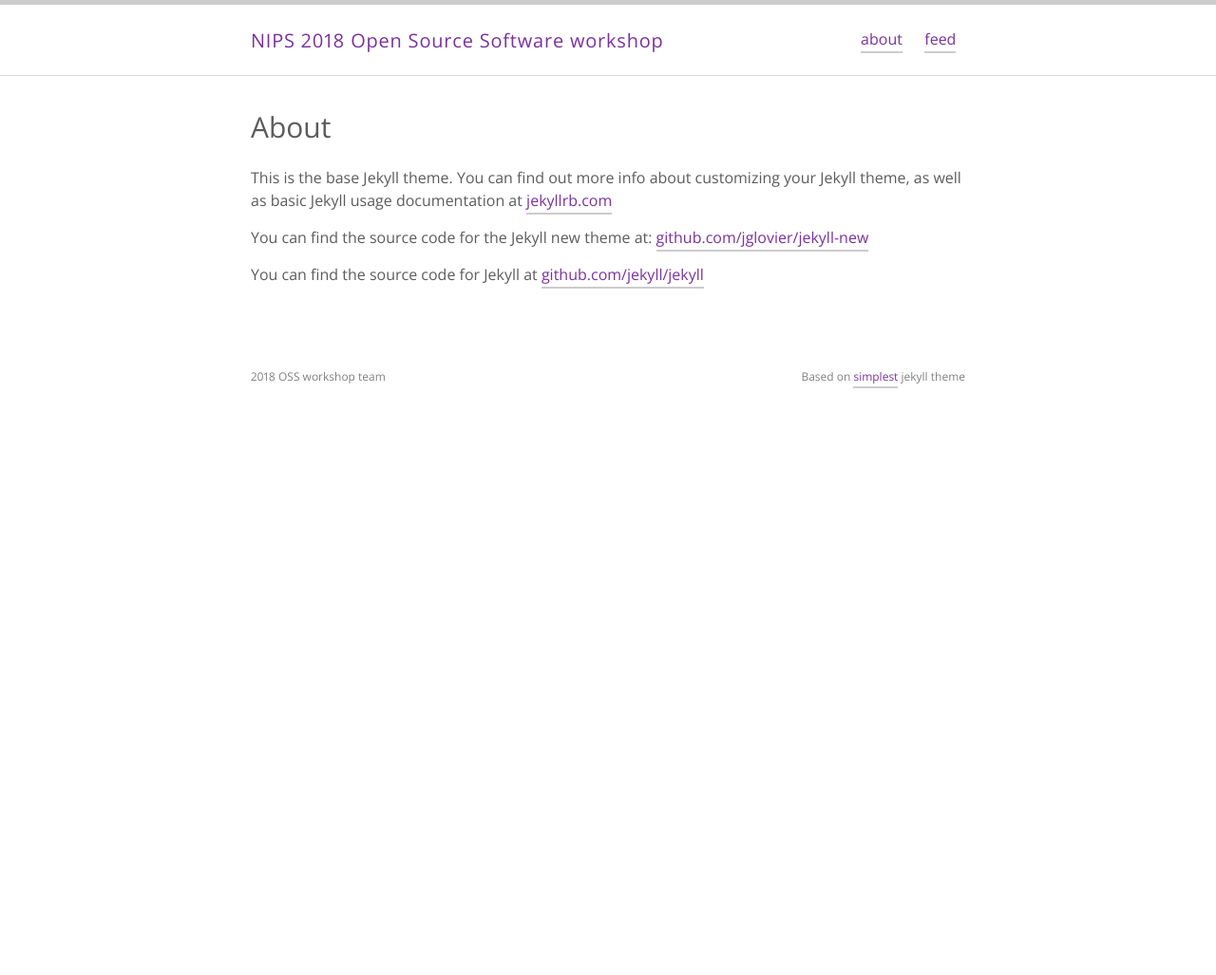
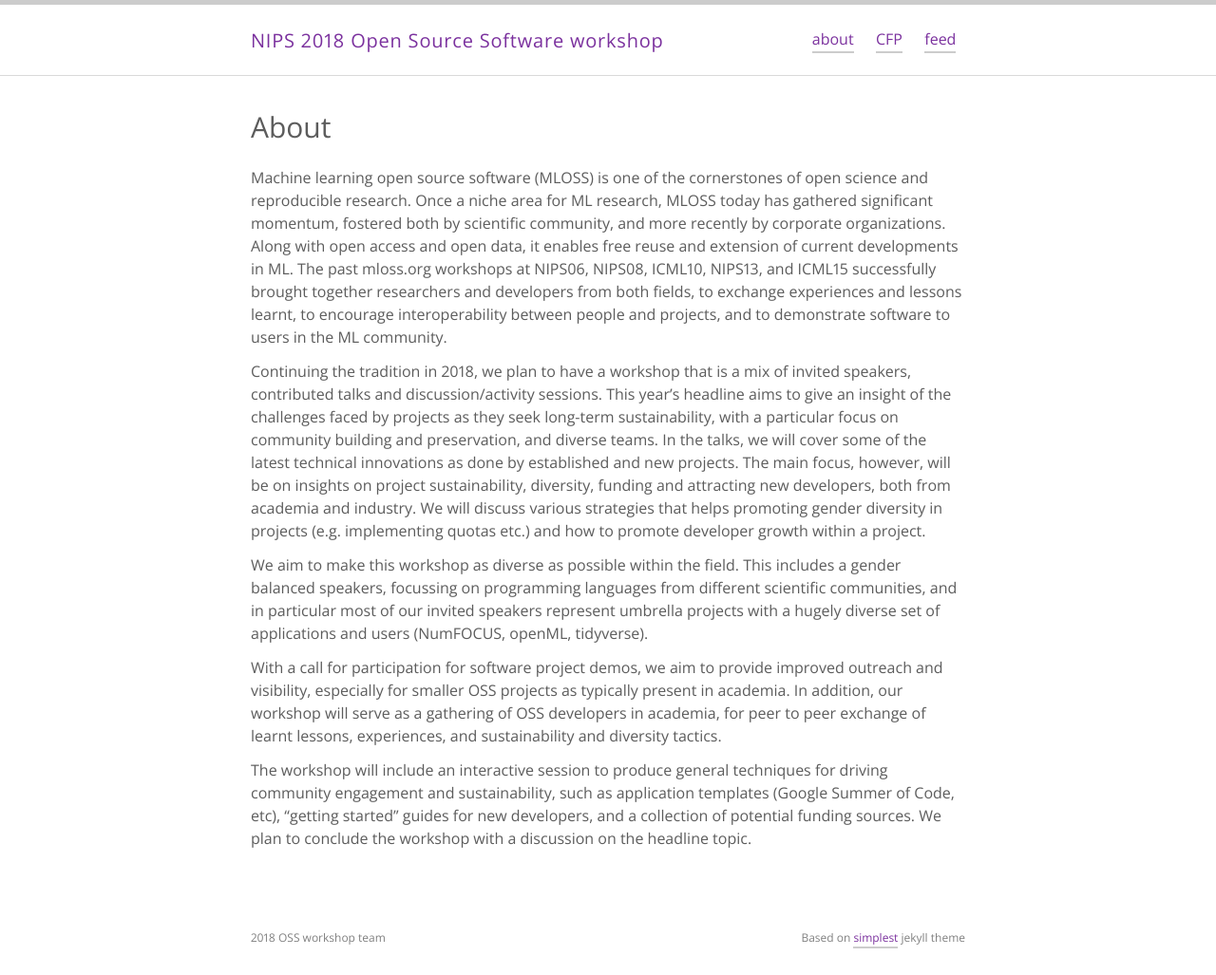
Before and after one commit to nips-2018-oss/nips-2018-oss.github.io, a Jekyll site: the page built from about.md, in a window 1280 px wide. Shown: the whole page at 95% size. Built offline with Jekyll 4.4.1, drawn with Linux system fonts in a browser that asks for light colours; before the commit the page ends 900 px from its top, so only the background shows below that.

Commit message:
Add text for about and add cfp

```diff
--- a/_includes/nav.html
+++ b/_includes/nav.html
@@ -4,6 +4,7 @@
     <h1 class="logo"><a href="{{ '/' | prepend: site.baseurl }}">{{ site.title }}</a></h1>
     <ul class="navbar">
       <li><a href="{{ '/about' | prepend: site.baseurl }}">about</a></li>
+      <li><a href="{{ '/cfp' | prepend: site.baseurl }}">CFP</a></li>
       <li><a href="{{ "/feed.xml" | prepend: site.baseurl }}" target="_blank">feed</a></li>
     </ul>
   </div>
--- a/about.md
+++ b/about.md
@@ -4,8 +4,12 @@
 permalink: /about/
 ---
 
-This is the base Jekyll theme. You can find out more info about customizing your Jekyll theme, as well as basic Jekyll usage documentation at [jekyllrb.com](http://jekyllrb.com/)
+Machine learning open source software (MLOSS) is one of the cornerstones of open science and reproducible research. Once a niche area for ML research, MLOSS today has gathered significant momentum, fostered both by scientific community, and more recently by corporate organizations. Along with open access and open data, it enables free reuse and extension of current developments in ML. The past mloss.org workshops at NIPS06, NIPS08, ICML10, NIPS13, and ICML15 successfully brought together researchers and developers from both fields, to exchange experiences and lessons learnt, to encourage interoperability between people and projects, and to demonstrate software to users in the ML community.
 
-You can find the source code for the Jekyll new theme at: [github.com/jglovier/jekyll-new](https://github.com/jglovier/jekyll-new)
+Continuing the tradition in 2018, we plan to have a workshop that is a mix of invited speakers, contributed talks and discussion/activity sessions. This year’s headline aims to give an insight of the challenges faced by projects as they seek long-term sustainability, with a particular focus on community building and preservation, and diverse teams. In the talks, we will cover some of the latest technical innovations as done by established and new projects. The main focus, however, will be on insights on project sustainability, diversity, funding and attracting new developers, both from academia and industry. We will discuss various strategies that helps promoting gender diversity in projects (e.g. implementing quotas etc.) and how to promote developer growth within a project.
 
-You can find the source code for Jekyll at [github.com/jekyll/jekyll](https://github.com/jekyll/jekyll)
+We aim to make this workshop as diverse as possible within the field. This includes a gender balanced speakers, focussing on programming languages from different scientific communities, and in particular most of our invited speakers represent umbrella projects with a hugely diverse set of applications and users (NumFOCUS, openML, tidyverse).
+
+With a call for participation for software project demos, we aim to provide improved outreach and visibility, especially for smaller OSS projects as typically present in academia. In addition, our workshop will serve as a gathering of OSS developers in academia, for peer to peer exchange of learnt lessons, experiences, and sustainability and diversity tactics.
+
+The workshop will include an interactive session to produce general techniques for driving community engagement and sustainability, such as application templates (Google Summer of Code, etc), “getting started” guides for new developers, and a collection of potential funding sources. We plan to conclude the workshop with a discussion on the headline topic.
```
Also changed, not shown: cfp.md (added).
